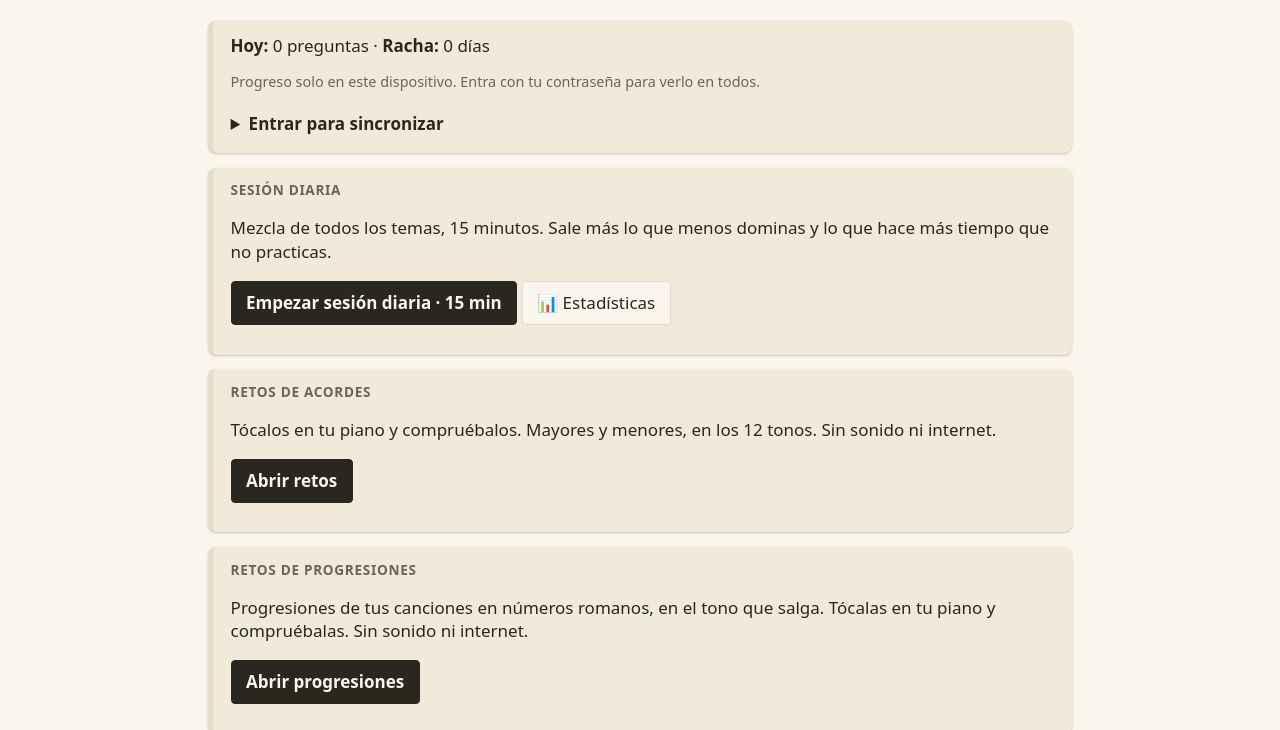
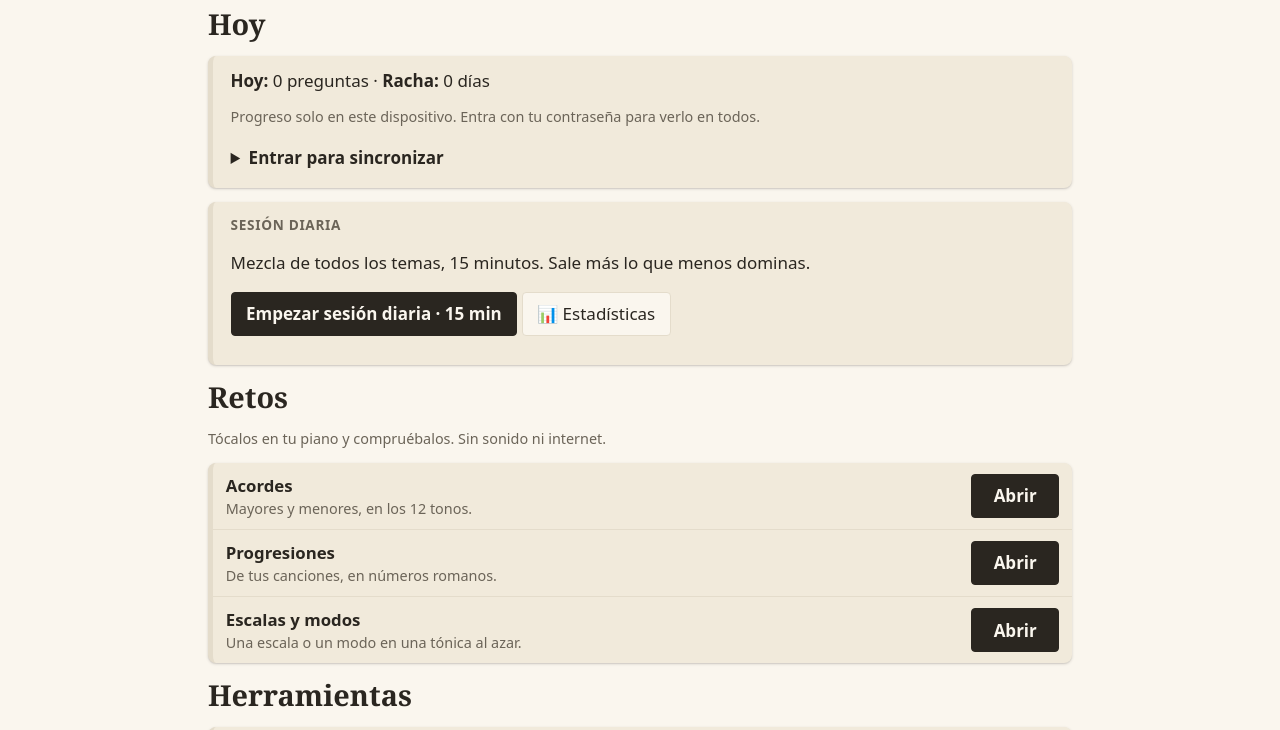
Before and after one commit to LinganBerry/Repertory, a website: page index.html in a window 1280 px wide. Both pictures are taken after a click on the button "Practicar". Shown: the part 70-800 px from the top of the page. Drawn offline with Linux system fonts and the light colour scheme; no server answers.

Commit message:
Add files via upload

```diff
--- a/api/canciones.js
+++ b/api/canciones.js
@@ -55,8 +55,9 @@ async function respaldoDelDia(anterior) {
   catch (e) { if (!(e instanceof ExisteError)) console.error('respaldo del día:', e); }   // un fallo aquí no impide guardar
 }
 
-// Canciones viejas sin identificador (o con uno repetido/inválido): no se podían editar ni mandar a la papelera,
+// Canciones viejas sin identificador (o con uno repetido o con caracteres raros): no se podían editar ni mandar a la papelera,
 // y al editarlas se creaba una copia nueva. Se les da un id estable (sale del título + artista), igual en cada lectura.
+// Los ids que ya sirven NO se tocan (aunque sean cortos): las listas del culto guardadas en cada dispositivo los usan.
 function asegurarIds(doc) {
   const vistos = new Set();
   let cambio = false;
--- a/estilos.css
+++ b/estilos.css
@@ -222,6 +222,13 @@
   /* --- retos de acordes --- */
   .rt-acorde { margin: .4rem 0; font: 700 3.4rem/1.1 ui-monospace, Menlo, Consolas, monospace; text-align: center; }
   .rt-prog { margin: .6rem 0; font: 700 1.6rem/1.5 ui-monospace, Menlo, Consolas, monospace; text-align: center; overflow-wrap: anywhere; }
+  .pr-filas { padding: 0; }
+  .pr-fila { display: flex; align-items: center; justify-content: space-between; gap: .8rem; padding: .65rem .8rem; border-top: 1px solid var(--line); }
+  .pr-fila:first-child { border-top: 0; }
+  .pr-fila-txt { display: flex; flex-direction: column; gap: .1rem; min-width: 0; }
+  .pr-fila-txt b { font-size: 1.05rem; }
+  .pr-fila-txt .a { margin: 0; }
+  .pr-fila button { flex: none; min-width: 5.5rem; }
   .rr-acorde { min-width: 56px; min-height: 48px; font: 700 1.15rem/1.2 ui-monospace, Menlo, Consolas, monospace; }
   .rr-idea { margin: .6rem 0 1rem; padding: .6rem .8rem; border: 1px solid var(--line); border-radius: 4px; background: var(--fila2); }
   .rr-idea .rt-prog { margin: .1rem 0 .3rem; font-size: 1.35rem; text-align: left; }
--- a/lib/limpiar.js
+++ b/lib/limpiar.js
@@ -5,7 +5,7 @@ const urlHttp = v => { const t = texto(v, LIMITES.enlace); return /^https?:\/\/\
 // Límites de tamaño. editor.js tiene una copia (LIM) y test/probar.mjs comprueba que coinciden.
 export const LIMITES = { titulo: 200, artista: 200, nota: 300, enlace: 300, partes: 30, nombre: 60, prog: 500, pista: 200 };
 const TONO = /^[A-G][#b]?m?$/;
-const ID = /^[A-Za-z0-9_-]{6,40}$/;
+const ID = /^[A-Za-z0-9_-]{1,40}$/;   // ids cortos de canciones viejas (por ejemplo "c1") también valen: así se pueden editar y borrar sin cambiarles el id
 
 export { texto };
 export const idValido = v => typeof v === 'string' && ID.test(v);
--- a/practicar.js
+++ b/practicar.js
@@ -122,25 +122,29 @@
           el('p', {}, el('button', { type: 'button', className: 'primario', onclick: () => empezar(id, nv, 10) }, 'Empezar · 10'), ' ', el('button', { type: 'button', onclick: () => empezar(id, nv, 20) }, 'Empezar · 20'),
             window.Lecciones && window.Lecciones.dePorTema(id) ? [' ', el('button', { type: 'button', className: 'b-leccion', onclick: () => pintarLeccion(id) }, '📖 Lección')] : null));
       })));
-    const retos = window.Retos && window.Retos.abrir ? el('div', { className: 'parte', id: 'pr-retos' }, el('h3', {}, 'Retos de acordes'),
-      el('p', {}, 'Tócalos en tu piano y compruébalos. Mayores y menores, en los 12 tonos. Sin sonido ni internet.'),
-      el('p', {}, el('button', { type: 'button', className: 'primario', id: 'pr-retos-ir', onclick: pintarRetos }, 'Abrir retos'))) : null;
-    const progs = window.Progresiones && window.Progresiones.abrir ? el('div', { className: 'parte', id: 'pr-progs' }, el('h3', {}, 'Retos de progresiones'),
-      el('p', {}, 'Progresiones de tus canciones en números romanos, en el tono que salga. Tócalas en tu piano y compruébalas. Sin sonido ni internet.'),
-      el('p', {}, el('button', { type: 'button', className: 'primario', id: 'pr-progs-ir', onclick: pintarProgresiones }, 'Abrir progresiones'))) : null;
-    const escs = window.Escalas && window.Escalas.abrir ? el('div', { className: 'parte', id: 'pr-escalas' }, el('h3', {}, 'Retos de escalas y modos'),
-      el('p', {}, 'Una escala o un modo en una tónica al azar. Tócala en tu piano y compruébala. Sin sonido ni internet.'),
-      el('p', {}, el('button', { type: 'button', className: 'primario', id: 'pr-escalas-ir', onclick: pintarEscalas }, 'Abrir escalas y modos'))) : null;
-    const rearm = window.Rearmonizar && window.Rearmonizar.abrir ? el('div', { className: 'parte', id: 'pr-rearm' }, el('h3', {}, 'Rearmonizar tus canciones'),
-      el('p', {}, 'Elige una canción y un acorde: te sugiere cómo adornarlo, por niveles, con las notas para el piano. Solo ideas, no cambia tus canciones.'),
-      el('p', {}, el('button', { type: 'button', className: 'primario', id: 'pr-rearm-ir', onclick: pintarRearmonizar }, 'Abrir rearmonizar'))) : null;
+    // Una fila compacta: título, una línea y un botón. Los retos y las herramientas viven en una sola tarjeta cada grupo.
+    const fila = (id, titulo, linea, textoBtn, idBtn, fn) => el('div', { className: 'pr-fila', id },
+      el('div', { className: 'pr-fila-txt' }, el('b', {}, titulo), el('span', { className: 'a' }, linea)),
+      el('button', { type: 'button', className: 'primario', id: idBtn, onclick: fn }, textoBtn));
+    const filasRetos = [
+      window.Retos && window.Retos.abrir ? fila('pr-retos', 'Acordes', 'Mayores y menores, en los 12 tonos.', 'Abrir', 'pr-retos-ir', pintarRetos) : null,
+      window.Progresiones && window.Progresiones.abrir ? fila('pr-progs', 'Progresiones', 'De tus canciones, en números romanos.', 'Abrir', 'pr-progs-ir', pintarProgresiones) : null,
+      window.Escalas && window.Escalas.abrir ? fila('pr-escalas', 'Escalas y modos', 'Una escala o un modo en una tónica al azar.', 'Abrir', 'pr-escalas-ir', pintarEscalas) : null
+    ].filter(Boolean);
     const prep = window.Preparar && window.Preparar.tarjeta ? window.Preparar.tarjeta() : null;
+    const filasHerr = [
+      window.Rearmonizar && window.Rearmonizar.abrir ? fila('pr-rearm', 'Rearmonizar', 'Ideas para adornar tus canciones, por niveles.', 'Abrir', 'pr-rearm-ir', pintarRearmonizar) : null,
+      prep
+    ].filter(Boolean);
+    const grupo = (titulo, id, filas, nota) => filas.length ? el('section', { id }, el('h2', { className: 'pr-grupo' }, titulo),
+      nota ? el('p', { className: 'a' }, nota) : null, el('div', { className: 'parte pr-filas' }, ...filas)) : null;
     const diaria = el('div', { className: 'parte', id: 'pr-diaria' }, el('h3', {}, 'Sesión diaria'),
-      el('p', {}, 'Mezcla de todos los temas, ' + CFG.minutos + ' minutos. Sale más lo que menos dominas y lo que hace más tiempo que no practicas.'),
+      el('p', {}, 'Mezcla de todos los temas, ' + CFG.minutos + ' minutos. Sale más lo que menos dominas.'),
       el('p', {}, el('button', { type: 'button', className: 'primario', id: 'pr-diaria-ir', onclick: () => empezarDiaria() }, 'Empezar sesión diaria · ' + CFG.minutos + ' min'), ' ',
         el('button', { type: 'button', id: 'pr-stats-ir', onclick: () => pintarEstadisticas() }, '📊 Estadísticas')));
     caja.replaceChildren(barra(el('button', { type: 'button', title: 'Volver (Esc)', onclick: () => history.back() }, '← Volver'), 'Practicar'),
-      el('div', { className: 'ccuerpo' }, estado, diaria, retos, progs, escs, rearm, prep, repaso, ...tarjetas,
+      el('div', { className: 'ccuerpo' }, el('section', { id: 'pr-hoy' }, el('h2', { className: 'pr-grupo' }, 'Hoy'), estado, diaria, repaso),
+        grupo('Retos', 'pr-g-retos', filasRetos, 'Tócalos en tu piano y compruébalos. Sin sonido ni internet.'), grupo('Herramientas', 'pr-g-herr', filasHerr), ...tarjetas,
         el('p', { className: 'a' }, 'Atajos: letras A–G para responder · # o + sube, - baja · Enter o Espacio para seguir · Esc para salir.')));
     caja.scrollTop = yVuelta;
   }
--- a/preparar.js
+++ b/preparar.js
@@ -73,7 +73,8 @@
       if (r.faltan.length) estado.textContent = `Faltaron ${r.faltan.length} de ${r.total} archivos. Prueba de nuevo con mejor señal.`;
       else { guardarFecha(r.total); estado.textContent = `Listo: ${r.total} archivos guardados. Ya puedes practicar sin internet.`; }
     });
-    return el('div', { className: 'parte', id: 'pr-preparar' }, el('h3', {}, 'Preparar sin internet'),
-      el('p', {}, 'Haz esto una vez con internet. Guarda el piano y todo lo que usa la página, y te dice si quedó completo.'), estado, el('p', {}, boton));
+    boton.textContent = 'Preparar';
+    return el('div', { className: 'pr-fila', id: 'pr-preparar' },
+      el('div', { className: 'pr-fila-txt' }, el('b', {}, 'Preparar sin internet'), el('span', { className: 'a' }, 'Una vez con señal: guarda el piano y todo lo de la página.'), estado), boton);
   };
 })(typeof window !== 'undefined' ? window : globalThis);
```
Also changed, not shown: test/comparar-prueba.mjs (+1 -1 lines), test/probar.mjs (+14 -0 lines).
